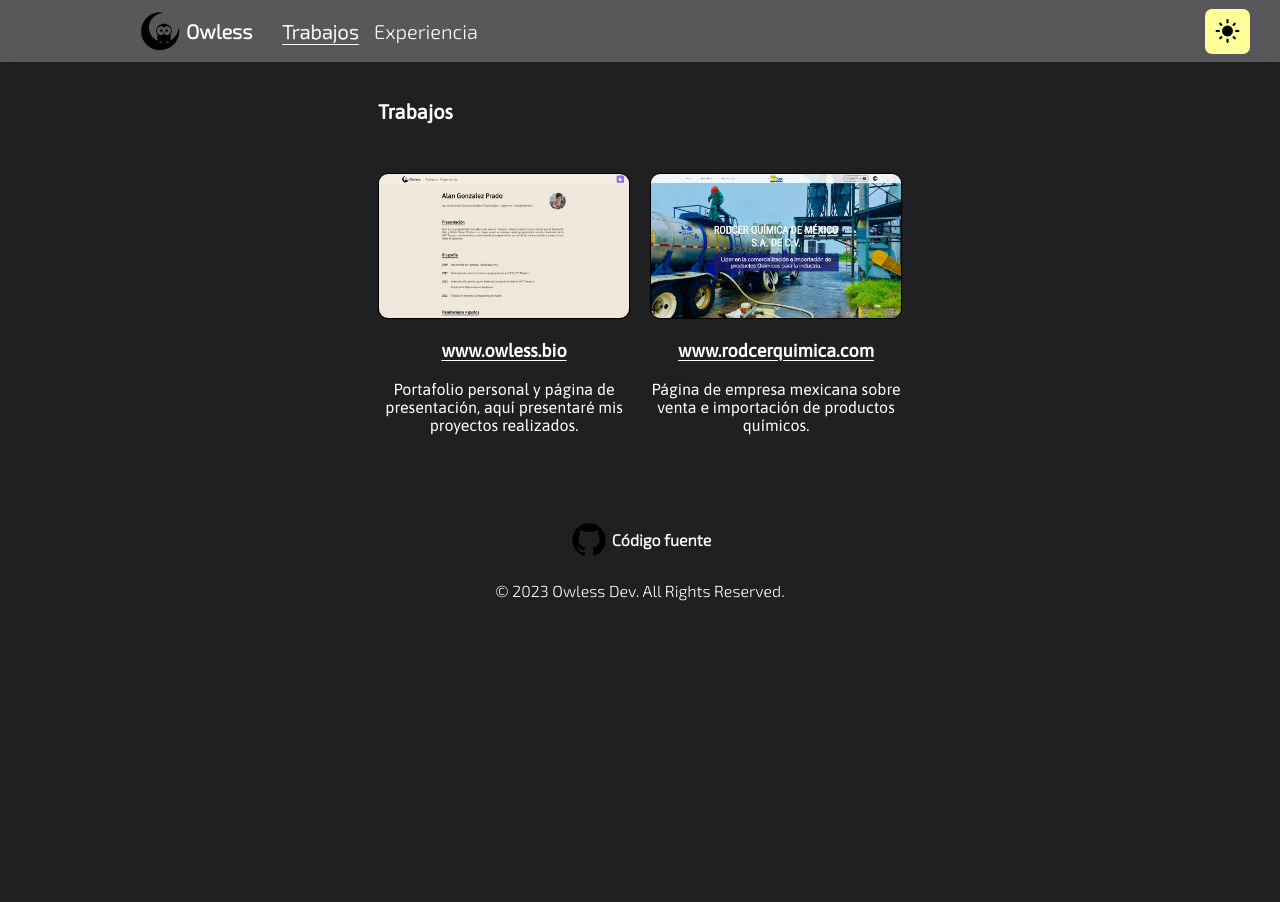
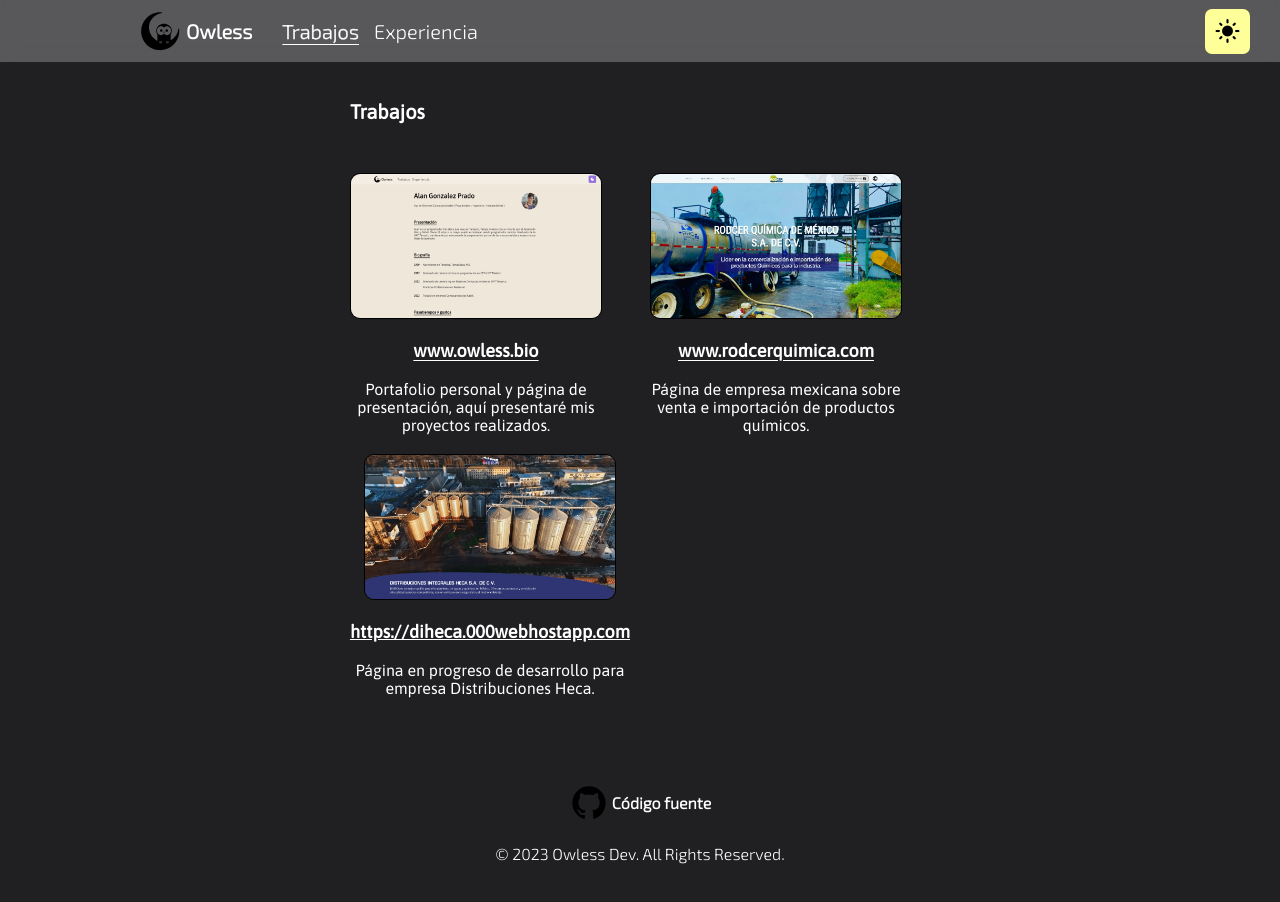
Before and after one commit to AlanGPrado/owless, an Angular app: page /trabajos in a window 1280 px wide. Shown: the top 902 px of the page. Before the commit the page ends 800 px from the top, so only its background shows below. Built offline with nearby package versions, Linux system fonts and the light colour scheme.

Commit message:
update-data-heca

```diff
--- a/src/app/components/footer/footer.component.html
+++ b/src/app/components/footer/footer.component.html
@@ -4,6 +4,6 @@
     <p>C&oacute;digo fuente</p>
   </a>
   <span>
-    <p>© 2023 Owless Dev. All Rights Reserved.</p>
+    <p>© {{currentYear}} Owless Dev. All Rights Reserved.</p>
   </span>
 </footer>
--- a/src/app/components/footer/footer.component.ts
+++ b/src/app/components/footer/footer.component.ts
@@ -9,6 +9,7 @@ import { Router } from '@angular/router';
 })
 export class FooterComponent implements OnInit {
   imageSrc: string = '';
+  currentYear = new Date().getFullYear();
 
   constructor(private sharedService: ShareVariableService, private router: Router, private elRef: ElementRef, private renderer: Renderer2) { }
 
--- a/src/app/components/home/home.component.html
+++ b/src/app/components/home/home.component.html
@@ -30,8 +30,8 @@
     <span class="dates">
       <p class="year">2022</p>
       <span>
+        <p class="bio-text">Practicas Profesionales en Restaurel.</p>
         <p class="bio-text">Graduado de carrera Ing. en Sistemas Computacionales en UAT Tampico.</p>
-        <p class="bio-text">Practicas Profesionales en Restaurel.</p>
       </span>
     </span>
     <span class="dates">
@@ -39,11 +39,13 @@
       <span>
         <p class="bio-text">Trabaj&oacute; en empresa Compuproductos Kabik.</p>
         <p class="bio-text">Trabaj&oacute; en empresa Discom Software Solutions.</p>
+        <p class="bio-text">Desarroll&oacute; página web para Rodcer Química.</p>
       </span>
     </span>
     <span class="dates">
       <p class="year">2024</p>
       <span>
+        <p class="bio-text">Desarroll&oacute; página web para Distruciones Heca.</p>
         <p class="bio-text">Trabajó en empresa Seicom Bussiness Technology.</p>
       </span>
     </span>
--- a/src/app/pages/experiencia/experiencia.component.html
+++ b/src/app/pages/experiencia/experiencia.component.html
@@ -66,10 +66,10 @@
         <p class="job-title"><strong>SEICOM BUSSINESS TECHNOLOGY (01/03/2024 - 01/04/2024).</strong></p>
         <ul>
           <li class="job-description">
-            <p>Desarrollo con Framework PowerBuilder de tablas y ventanas para sistemas operativos Windows.</p>
+            <p>Desarrollo con Framework PowerBuilder de tablas y ventanas para sistemas operativos Windows (PowerBuilder).</p>
           </li>
           <li class="job-description">
-            <p>Manejo de base de datos de diferentes empresas, con tareas tales como consultas SQL, procedimiento almacenado (Stored procedure).</p>
+            <p>Manejo de base de datos de diferentes empresas, con tareas tales como consultas SQL o procedimientos almacenados (SQL).</p>
           </li>
         </ul>
       </span>
--- a/src/app/pages/trabajos/trabajos.component.html
+++ b/src/app/pages/trabajos/trabajos.component.html
@@ -14,6 +14,11 @@
         <p class="legend-pages"><a class="redirect" href="https://www.rodcerquimica.com/" target="_blank"><strong>www.rodcerquimica.com</strong></a></p>
         <p>P&aacute;gina de empresa mexicana sobre venta e importación de productos qu&iacute;micos.</p>
       </div>
+      <div class="container-pages">
+        <img class="img-pages" src="assets/diheca_website.png" alt="">
+        <p class="legend-pages"><a href="https://diheca.000webhostapp.com/" target="_blank"><strong>https://diheca.000webhostapp.com</strong></a></p>
+        <p>P&aacute;gina en progreso de desarrollo para empresa Distribuciones Heca.</p>
+      </div>
     </div>
   </div>
 </main>
--- a/src/app/pages/trabajos/trabajos.component.scss
+++ b/src/app/pages/trabajos/trabajos.component.scss
@@ -7,6 +7,7 @@ h3 {
 .img-pages {
   width: 250px;
   border-radius: 10px;
+  aspect-ratio: 16 / 9;
 }
 
 .legend-pages {
```
Also changed, not shown: src/assets/diheca_website.png (added).
